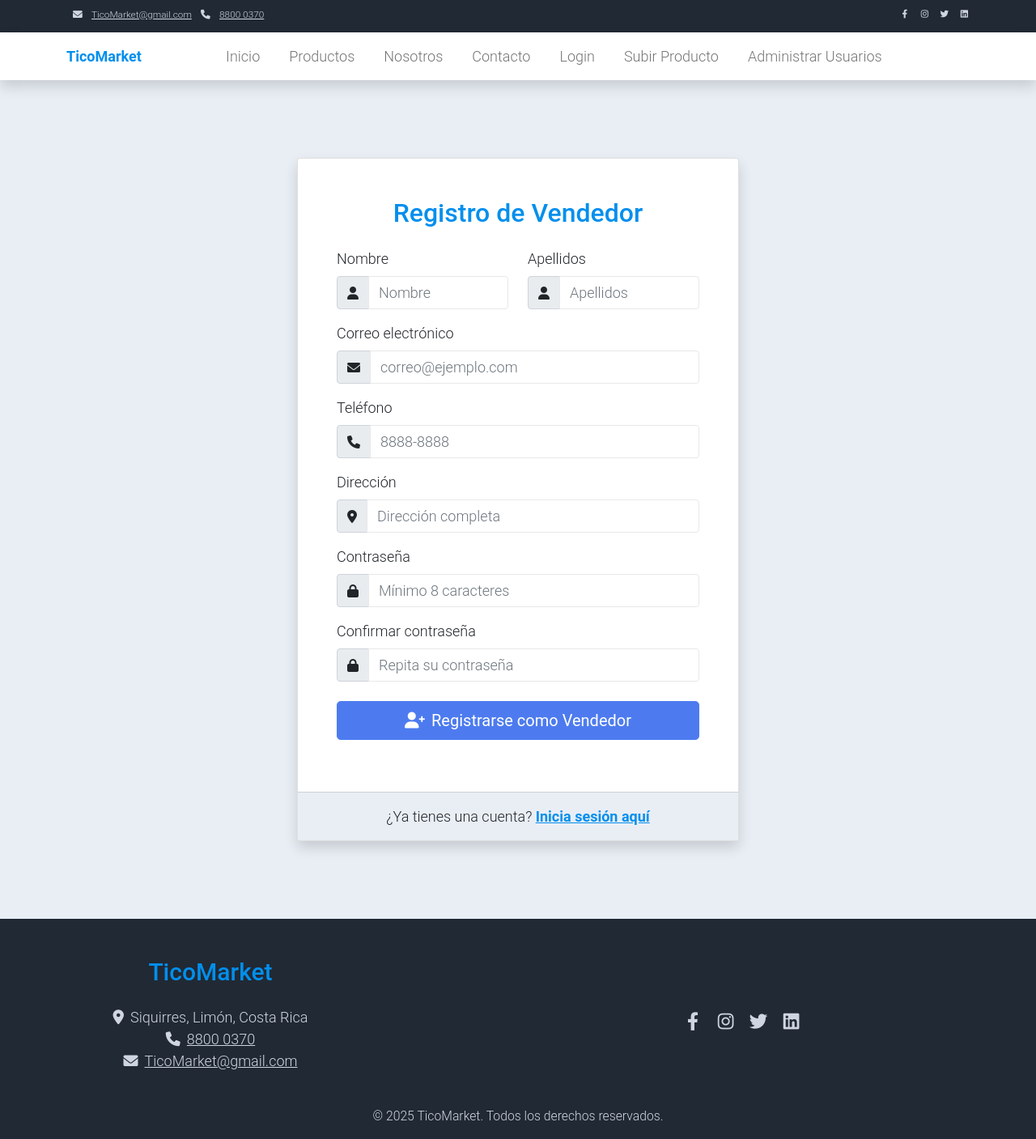
After one commit to allanD2708/TicoMarket, a Spring Boot app: page /registro in a window 1280 px wide. The commit adds this page. Shown: the whole page at 81% size. Run offline with Spring Boot 4, Linux system fonts and the light colour scheme; data that the repository does not hold is empty.

Commit message:
registro
listas las vistas de registros

```diff
--- a/src/main/java/com/example/ticomarket/controller/HomeController.java
+++ b/src/main/java/com/example/ticomarket/controller/HomeController.java
@@ -44,7 +44,17 @@ public class HomeController {
     }
 
 
+    @GetMapping("/login")
+    public String mostrarLogin(Model model) {
+    model.addAttribute("productos", productoService.listarProductos());
+        return "login";
+    }
 
+    @GetMapping("/registro")
+    public String mostrarRegistro(Model model) {
+    model.addAttribute("productos", productoService.listarProductos());
+        return "registro";
+    }
 
     @GetMapping("/productos/categoria/{categoria}")
     public String productosPorCategoria(@PathVariable String categoria, Model model) {
--- a/src/main/java/com/example/ticomarket/model/Producto.java
+++ b/src/main/java/com/example/ticomarket/model/Producto.java
@@ -3,8 +3,6 @@ package com.example.ticomarket.model;
 
 import java.util.ArrayList;
 import java.util.List;
-
-import com.fasterxml.jackson.annotation.JsonBackReference;
 import com.fasterxml.jackson.annotation.JsonManagedReference;
 
 import jakarta.persistence.*;
--- a/src/main/java/com/example/ticomarket/model/Usuario.java
+++ b/src/main/java/com/example/ticomarket/model/Usuario.java
@@ -1,10 +1,7 @@
 package com.example.ticomarket.model;
 
 import java.util.List;
-
 import com.fasterxml.jackson.annotation.JsonBackReference;
-import com.fasterxml.jackson.annotation.JsonManagedReference;
-
 import jakarta.persistence.*;
 import lombok.*;
 
--- a/src/main/resources/templates/fragments/footer.html
+++ b/src/main/resources/templates/fragments/footer.html
@@ -13,10 +13,10 @@
                 </div>
                 <div class="col-md-4 text-md-start text-center">
                     <ul class="list-inline mb-0">
-                        <li class="list-inline-item"><a class="text-light" href="https://www.facebook.com/cr7cristianoronaldo"><i class="fab fa-facebook-f fa-lg fa-fw"></i></a></li>
-                        <li class="list-inline-item"><a class="text-light" href="https://www.instagram.com/cr7selfie_official/"><i class="fab fa-instagram fa-lg fa-fw"></i></a></li>
-                        <li class="list-inline-item"><a class="text-light" href="https://x.com/Cristiano"><i class="fab fa-twitter fa-lg fa-fw"></i></a></li>
-                        <li class="list-inline-item"><a class="text-light" href="https://www.linkedin.com/feed/"><i class="fab fa-linkedin fa-lg fa-fw"></i></a></li>
+                        <li class="list-inline-item"><a class="text-light" href="https://www.facebook.com/cr7cristianoronaldo" target="_blank"><i class="fab fa-facebook-f fa-lg fa-fw"></i></a></li>
+                        <li class="list-inline-item"><a class="text-light" href="https://www.instagram.com/cr7selfie_official/" target="_blank"><i class="fab fa-instagram fa-lg fa-fw"></i></a></li>
+                        <li class="list-inline-item"><a class="text-light" href="https://x.com/Cristiano" target="_blank"><i class="fab fa-twitter fa-lg fa-fw"></i></a></li>
+                        <li class="list-inline-item"><a class="text-light" href="https://www.linkedin.com/feed/" target="_blank"><i class="fab fa-linkedin fa-lg fa-fw"></i></a></li>
                     </ul>
                 </div>
             </div>
--- a/src/main/resources/templates/fragments/header.html
+++ b/src/main/resources/templates/fragments/header.html
@@ -26,10 +26,10 @@
                     <a class="navbar-sm-brand text-light" href="tel:88000370">8800 0370</a>
                 </div>
                 <div>
-                    <a class="text-light" href="https://www.facebook.com/cr7cristianoronaldo"><i class="fab fa-facebook-f fa-sm fa-fw me-2"></i></a>
-                    <a class="text-light" href="https://www.instagram.com/cr7selfie_official/"><i class="fab fa-instagram fa-sm fa-fw me-2"></i></a>
-                    <a class="text-light" href="https://x.com/Cristiano"><i class="fab fa-twitter fa-sm fa-fw me-2"></i></a>
-                    <a class="text-light" href="https://www.linkedin.com/feed/"><i class="fab fa-linkedin fa-sm fa-fw"></i></a>
+                    <a class="text-light" href="https://www.facebook.com/cr7cristianoronaldo" target="_blank"><i class="fab fa-facebook-f fa-sm fa-fw me-2"></i></a>
+                    <a class="text-light" href="https://www.instagram.com/cr7selfie_official/" target="_blank"><i class="fab fa-instagram fa-sm fa-fw me-2"></i></a>
+                    <a class="text-light" href="https://x.com/Cristiano" target="_blank"><i class="fab fa-twitter fa-sm fa-fw me-2"></i></a>
+                    <a class="text-light" href="https://www.linkedin.com/feed/" target="_blank"><i class="fab fa-linkedin fa-sm fa-fw"></i></a>
                 </div>
             </div>
         </div>
@@ -49,6 +49,7 @@
                     <li class="nav-item"><a class="nav-link" href="/shop">Productos</a></li>
                     <li class="nav-item"><a class="nav-link" href="/nosotros">Nosotros</a></li>
                     <li class="nav-item"><a class="nav-link" href="/contacto">Contacto</a></li>
+                    <li class="nav-item"><a class="nav-link" href="/login">Login</a></li>
                     <li class="nav-item"><a class="nav-link" th:href="@{/productos}">Subir Producto</a></li>
                     <li class="nav-item"><a class="nav-link" th:href="@{/usuarios}">Administrar Usuarios</a></li>
                 </ul>
--- /dev/null
+++ b/src/main/resources/templates/registro.html
@@ -0,0 +1,120 @@
+<!DOCTYPE html>
+<html xmlns:th="http://www.thymeleaf.org" lang="es">
+<head th:replace="fragments/header :: head">
+    <title>Registro - TicoMarket</title>
+</head>
+<body>
+
+  <!-- Header -->
+  <div th:replace="fragments/header :: body"></div>
+
+  <!-- Contenido principal -->
+  <main class="bg-light py-5">
+    <div class="container py-5">
+      <div class="row justify-content-center">
+        <div class="col-md-8 col-lg-6">
+          <div class="card shadow">
+            <div class="card-body p-5">
+              <h2 class="card-title text-center text-primary mb-4">Registro de Vendedor</h2>
+
+              <!-- Mensaje de éxito -->
+              <div th:if="${param.success}" class="alert alert-success" role="alert">
+                <i class="fas fa-check-circle me-2"></i>
+                ¡Registro exitoso! Por favor inicia sesión.
+              </div>
+
+              <!-- Formulario funcional sin Thymeleaf backend -->
+              <form action="/registro" method="post">
+                <input type="hidden" name="rol" value="VE">
+
+                <div class="row">
+                  <div class="col-md-6 mb-3">
+                    <label for="nombre" class="form-label">Nombre</label>
+                    <div class="input-group">
+                      <span class="input-group-text"><i class="fas fa-user"></i></span>
+                      <input type="text" class="form-control" id="nombre" name="nombre"
+                        placeholder="Nombre" required>
+                    </div>
+                  </div>
+                  <div class="col-md-6 mb-3">
+                    <label for="apellidos" class="form-label">Apellidos</label>
+                    <div class="input-group">
+                      <span class="input-group-text"><i class="fas fa-user"></i></span>
+                      <input type="text" class="form-control" id="apellidos" name="apellidos"
+                        placeholder="Apellidos" required>
+                    </div>
+                  </div>
+                </div>
+
+                <div class="mb-3">
+                  <label for="email" class="form-label">Correo electrónico</label>
+                  <div class="input-group">
+                    <span class="input-group-text"><i class="fas fa-envelope"></i></span>
+                    <input type="email" class="form-control" id="email" name="email"
+                      placeholder="correo@ejemplo.com" required>
+                  </div>
+                </div>
+
+                <div class="mb-3">
+                  <label for="telefono" class="form-label">Teléfono</label>
+                  <div class="input-group">
+                    <span class="input-group-text"><i class="fas fa-phone"></i></span>
+                    <input type="tel" class="form-control" id="telefono" name="telefono"
+                      placeholder="8888-8888" required>
+                  </div>
+                </div>
+
+                <div class="mb-3">
+                  <label for="direccion" class="form-label">Dirección</label>
+                  <div class="input-group">
+                    <span class="input-group-text"><i class="fas fa-map-marker-alt"></i></span>
+                    <input type="text" class="form-control" id="direccion" name="direccion"
+                      placeholder="Dirección completa" required>
+                  </div>
+                </div>
+
+                <div class="mb-3">
+                  <label for="password" class="form-label">Contraseña</label>
+                  <div class="input-group">
+                    <span class="input-group-text"><i class="fas fa-lock"></i></span>
+                    <input type="password" class="form-control" id="password" name="password"
+                      placeholder="Mínimo 8 caracteres" required>
+                  </div>
+                </div>
+
+                <div class="mb-4">
+                  <label for="confirmPassword" class="form-label">Confirmar contraseña</label>
+                  <div class="input-group">
+                    <span class="input-group-text"><i class="fas fa-lock"></i></span>
+                    <input type="password" class="form-control" id="confirmPassword"
+                      name="confirmPassword" placeholder="Repita su contraseña" required>
+                  </div>
+                </div>
+
+                <div class="d-grid mb-3">
+                  <button type="submit" class="btn btn-primary btn-lg">
+                    <i class="fas fa-user-plus me-2"></i>Registrarse como Vendedor
+                  </button>
+                </div>
+              </form>
+            </div>
+
+            <div class="card-footer text-center py-3 bg-light">
+              <p class="mb-0">¿Ya tienes una cuenta?
+                <a th:href="@{/login}" class="text-primary fw-bold">Inicia sesión aquí</a>
+              </p>
+            </div>
+          </div>
+        </div>
+      </div>
+    </div>
+  </main>
+
+  <!-- Contenido principal -->
+
+
+  <!-- Footer -->
+  <div th:replace="fragments/footer :: footer"></div>
+
+</body>
+</html>
```
Also changed, not shown: src/main/resources/templates/login.html (added, +73 -0 lines), src/main/resources/templates/producDetalle.html (+22 -48 lines), src/main/resources/templates/usuarios.html (+5 -52 lines).
